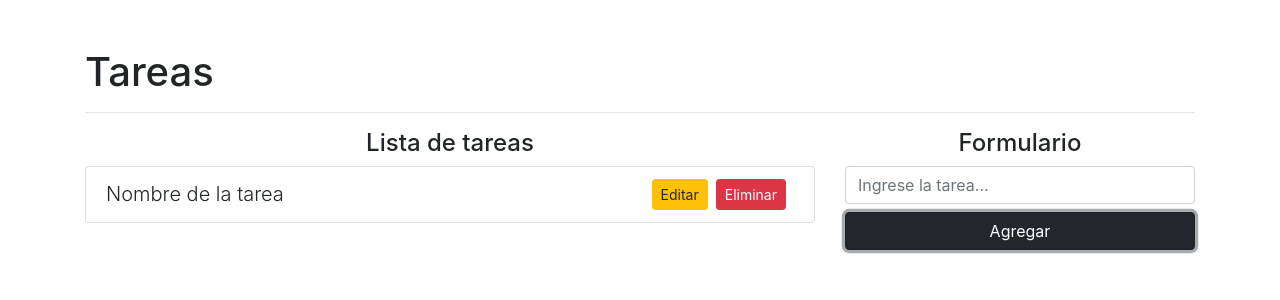
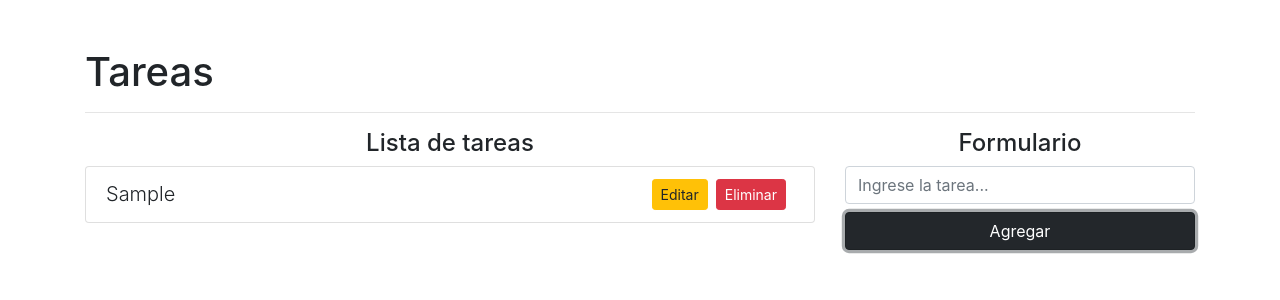
Before and after one commit to Sebas9410/crud, a React (Create React App) app: page / in a window 1280 px wide. Both pictures are taken after typing "Sample" into the empty fields and a click on the button "Agregar". Shown: the top 300 px of the page. Built offline with nearby package versions, Linux system fonts and the light colour scheme.

Commit message:
video 15

```diff
--- a/package.json
+++ b/package.json
@@ -10,6 +10,7 @@
     "react": "^17.0.1",
     "react-dom": "^17.0.1",
     "react-scripts": "4.0.2",
+    "shortid": "^2.2.16",
     "web-vitals": "^1.0.1"
   },
   "scripts": {
--- a/src/App.js
+++ b/src/App.js
@@ -1,9 +1,11 @@
 import React, { useState } from 'react'
 import { isEmpty } from 'lodash'
+import shortid from 'shortid'
 
 
 function App() {
   const [task, setTask] = useState("")
+  const [tasks, setTasks] = useState([])
 
   const addTask = (e) =>{
     e.preventDefault()
@@ -12,7 +14,12 @@
       return
     }
 
-    console.log("Ok")
+    const newTask = {
+      id: shortid.generate(),
+      name: task
+    }
+
+    setTasks([ ...tasks, newTask])
     setTask("")
   }
 
@@ -24,11 +31,15 @@
         <div className="col-8">
           <h4 className="text-center">Lista de tareas</h4>
           <ul className="list-group">
-            <li className="list-group-item">
-              <span className="lead">Nombre de la tarea</span>
-              <button className="btn btn-danger btn-sm float-right mx-2">Eliminar</button>
-              <button className="btn btn-warning btn-sm float-right">Editar</button>
-            </li>
+            {
+              tasks.map((task) => (
+              <li className="list-group-item" key={task.id}>
+                <span className="lead">{task.name}</span>
+                <button className="btn btn-danger btn-sm float-right mx-2">Eliminar</button>
+                <button className="btn btn-warning btn-sm float-right">Editar</button>
+              </li>
+              ))
+            }
           </ul>
         </div>
 
```
Also changed, not shown: 1 other file (tests, documents, lock files or other folders).
